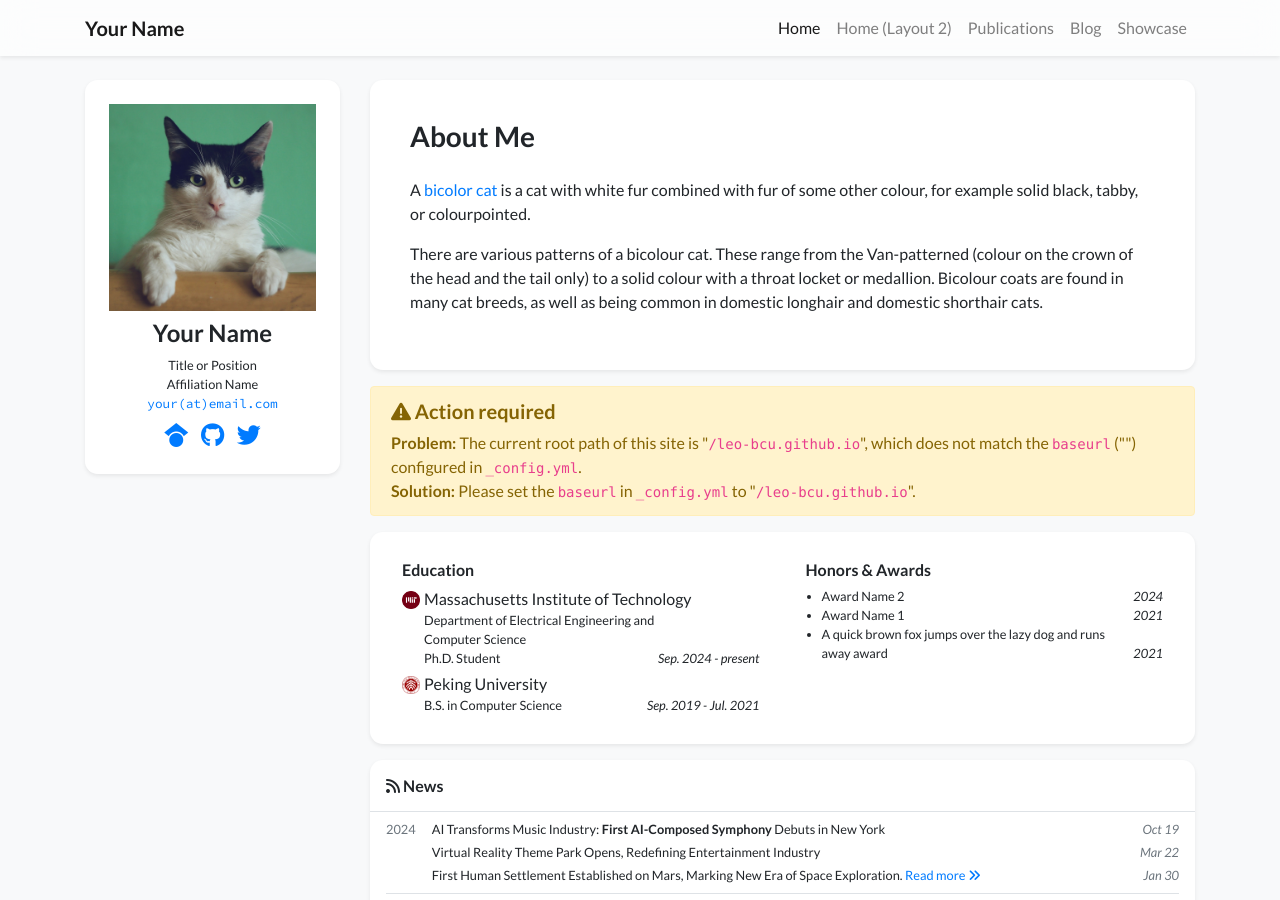
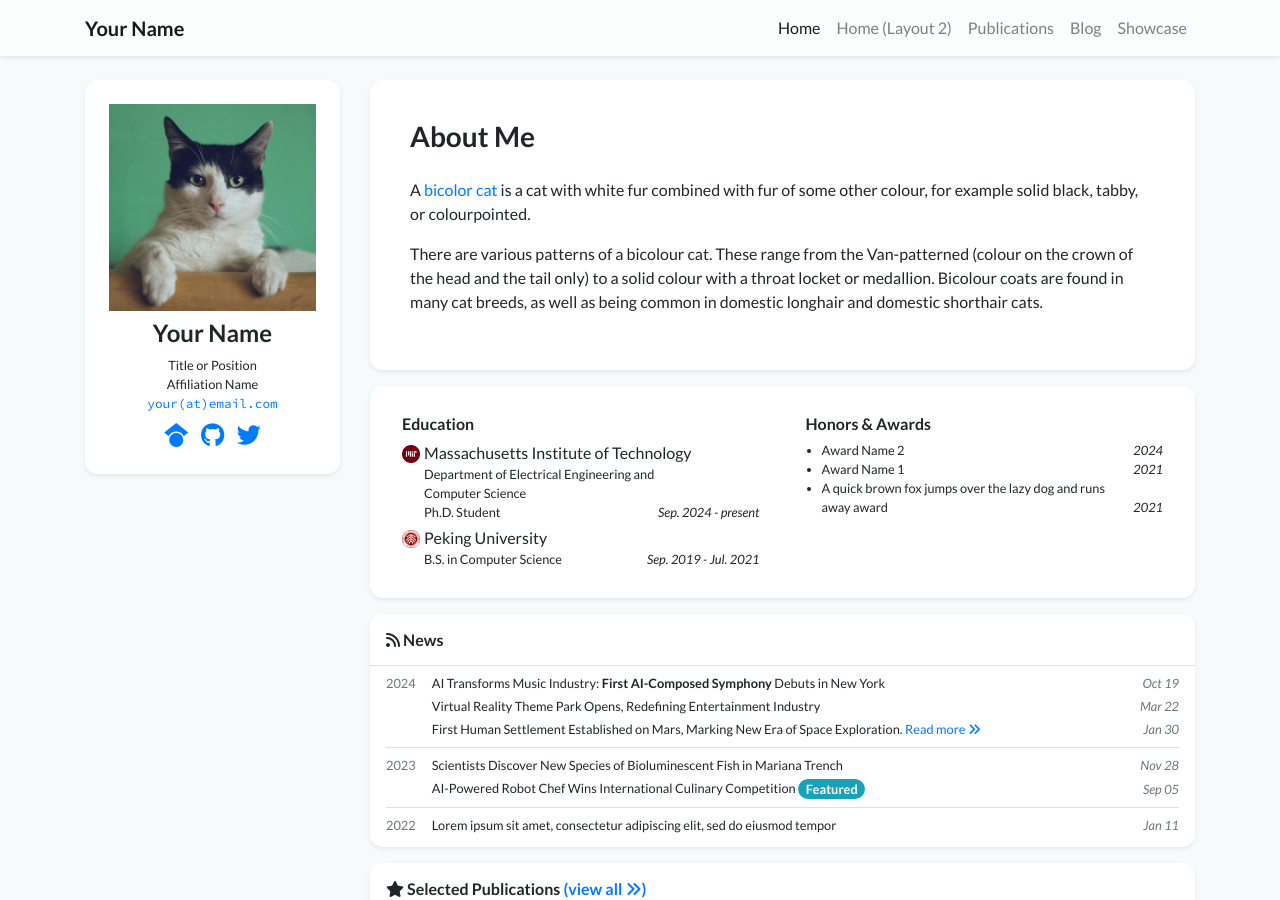
Before and after one commit to Leo-bcu/leo-bcu.github.io, a Jekyll site: the page built from index.html, in a window 1280 px wide and 900 px high. Built offline with Jekyll 4.4.1, drawn with Linux system fonts in a browser that asks for light colours; nearby versions of some CDN libraries; a style sheet for code colours, icons or effects is not loaded; some of the changed lines change nothing that is shown.

Commit message:
Update _config.yml

```diff
--- a/_config.yml
+++ b/_config.yml
@@ -13,7 +13,7 @@
 # you will see them accessed via {{ site.title }}, {{ site.email }}, and so on.
 # You can create any custom variable you would like, and they will be accessible
 # in the templates via {{ site.myvariable }}.
-baseurl: "" # the subpath of your site, e.g. /blog
+baseurl: "/academic-homepage" # the subpath of your site, e.g. /blog
 
 # Build settings
 markdown: kramdown
```
